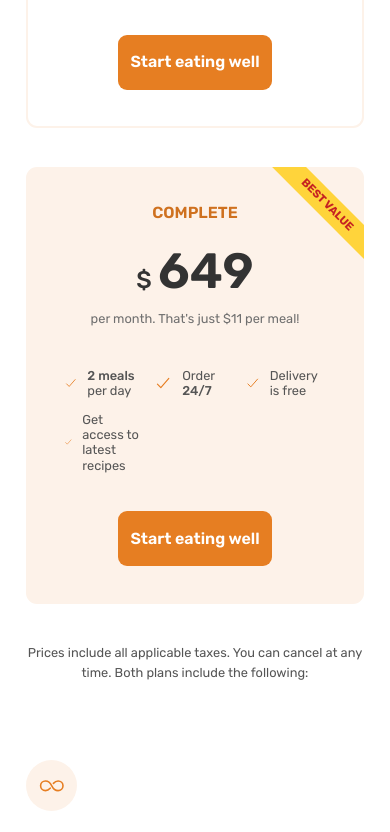
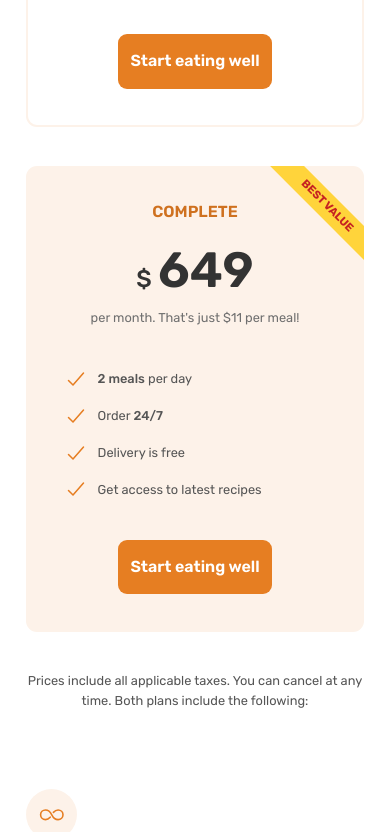
Before and after one commit to TrungNguyen1811/Omnifood, a plain HTML site: page index.html in a window 390 px wide. Shown: the part 6207-7039 px from the top of the page. Drawn offline with nearby package versions, Linux system fonts and the light colour scheme.

Commit message:
refactor: update ui for a part pricing-section and click nav to scroll this section

```diff
--- a/css/queries.css
+++ b/css/queries.css
@@ -228,6 +228,23 @@
     gap: 1.2rem;
     line-height: 1.2;
   }
+
+
+  .pricing-plan .list {
+    list-style: none;
+    display: grid;
+    grid-template-columns: 1fr;
+    gap: 1.6rem;
+  }
+
+  .pricing-plan .list-item {
+    font-size: 1.6rem;
+    display: flex;
+    align-items: center;
+    gap: 1.2rem;
+    line-height: 1.2;
+  }
+
   .heading-secondary {
     margin-bottom: 4.8rem;
   }
--- a/script.js
+++ b/script.js
@@ -1,11 +1,17 @@
 const btnMenu = document.querySelector('.btn-mobile-nav')
 const header = document.querySelector('.header')
+const btnNav = document.querySelectorAll('.main-nav-link')
 
 // Click show nav-bar mobile
 btnMenu.addEventListener('click', () => {
   header.classList.toggle('nav-open')
 })
-
+// Click turn off nav-bar mobile
+btnNav.forEach((link) => {
+  link.addEventListener('click', () => {
+    header.classList.remove('nav-open')
+  })
+})
 // click to scroll to section
 function getSamePageAnchor(link) {
   if (
```
Also changed, not shown: index.html (+1 -1 lines).
